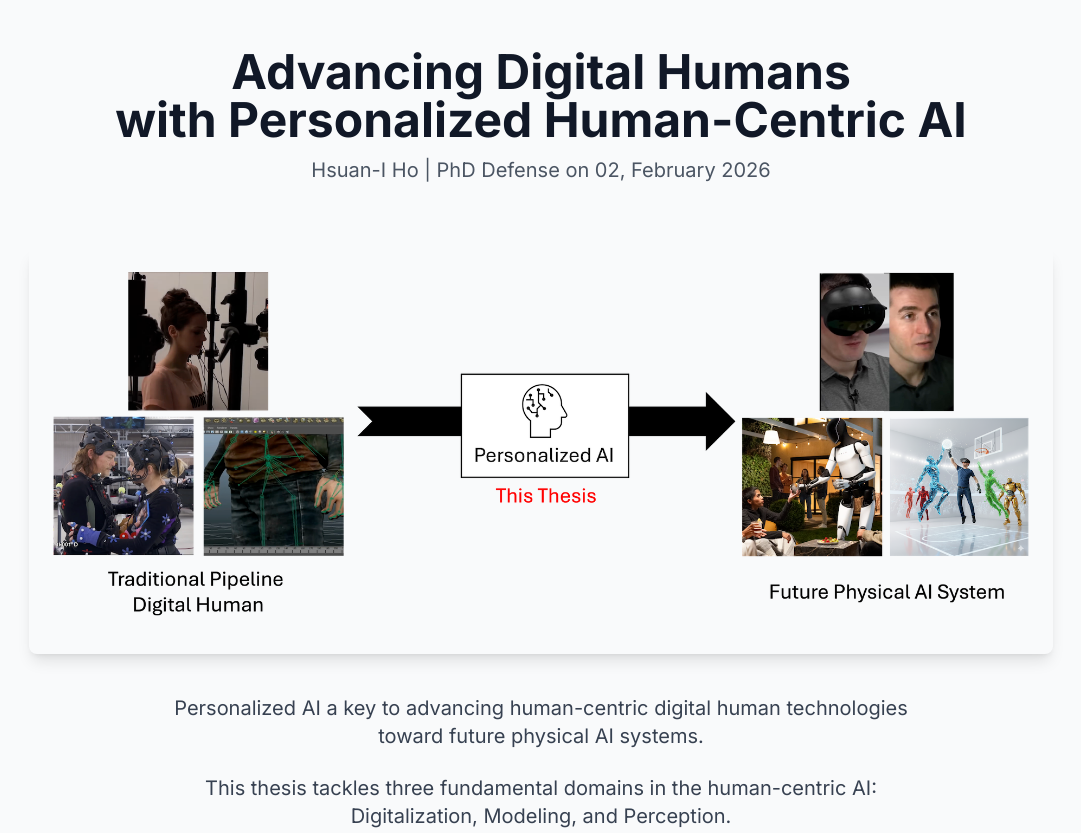
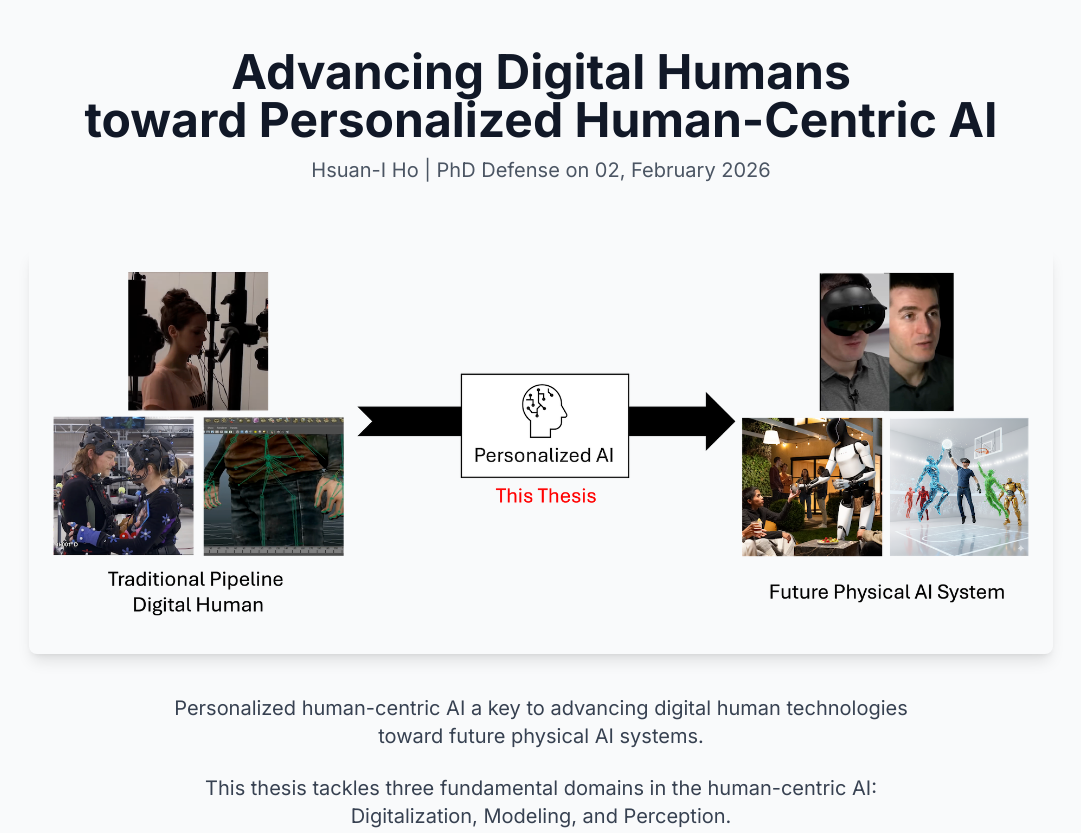
Before and after one commit to azuxmioy/azuxmioy.github.io, a plain HTML site: page exam.html in a window 1280 px wide. Shown: the top 833 px of the page, without its empty margins (99-1180 px from the left). Drawn offline with nearby package versions, Linux system fonts and the light colour scheme.

Commit message:
update thesis title

```diff
--- a/exam.html
+++ b/exam.html
@@ -18,7 +18,7 @@
         <!-- Header Section -->
         <header class="text-center mb-16">
             <h1 class="text-4xl md:text-5xl font-bold text-gray-900">Advancing Digital Humans</h1>
-            <h1 class="text-4xl md:text-5xl font-bold text-gray-900">with Personalized Human-Centric AI</h1>
+            <h1 class="text-4xl md:text-5xl font-bold text-gray-900">toward Personalized Human-Centric AI</h1>
 
             <p class="text-lg md:text-xl text-gray-600 mt-3">Hsuan-I Ho | PhD Defense on 02, February 2026</p>
         </header>
@@ -44,7 +44,7 @@
             <!-- The Summary Text -->
             <div class="text-center max-w-3xl mx-auto">
                 <p class="text-xl text-gray-700 mb-6">
-                    Personalized AI a key to advancing human-centric digital human technologies toward future physical AI systems.
+                    Personalized human-centric AI a key to advancing digital human technologies toward future physical AI systems.
                 </p>
                 <p class="text-xl text-gray-700">
                     This thesis tackles three fundamental domains in the human-centric AI: Digitalization, Modeling, and Perception.
```
